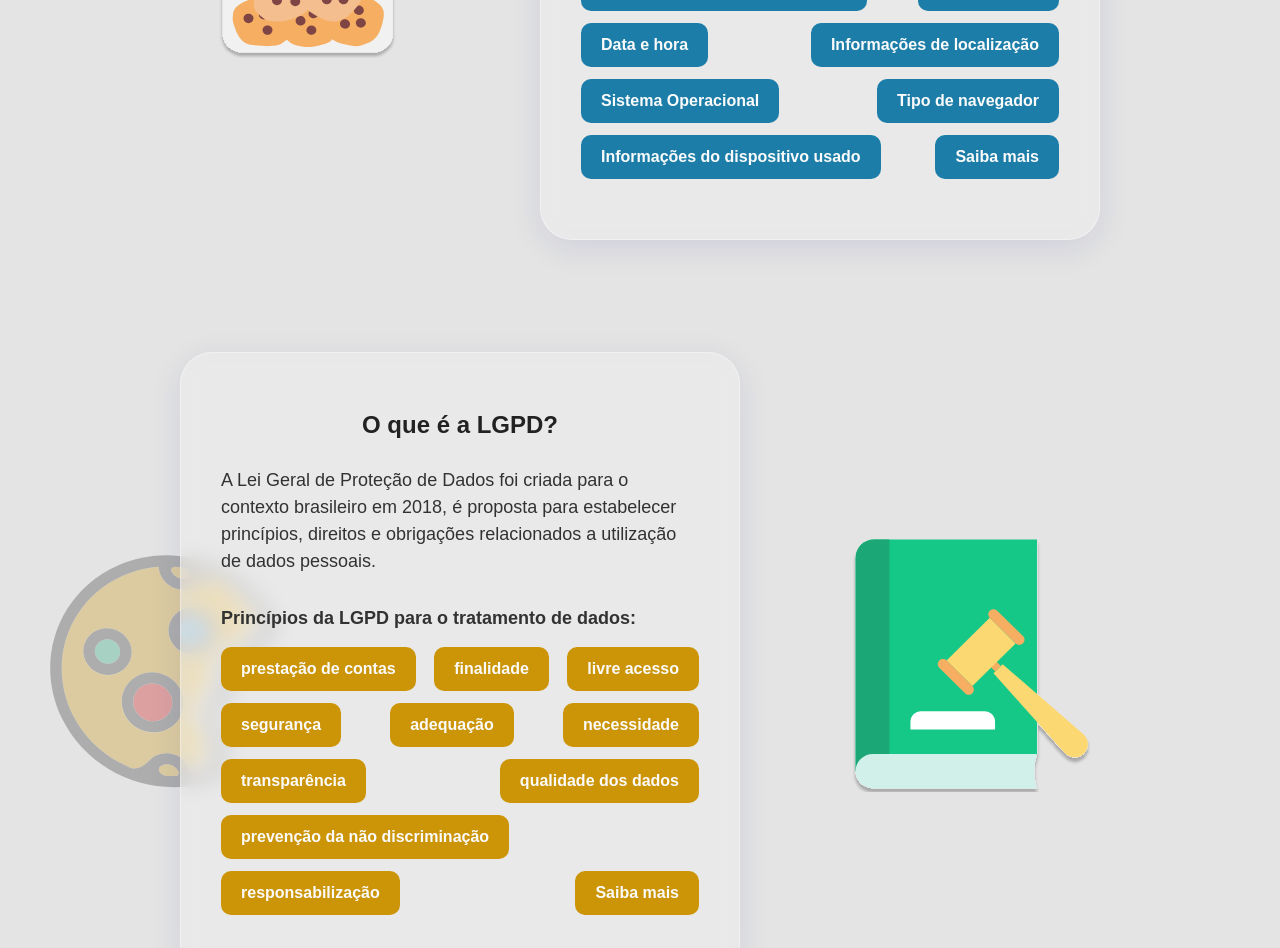
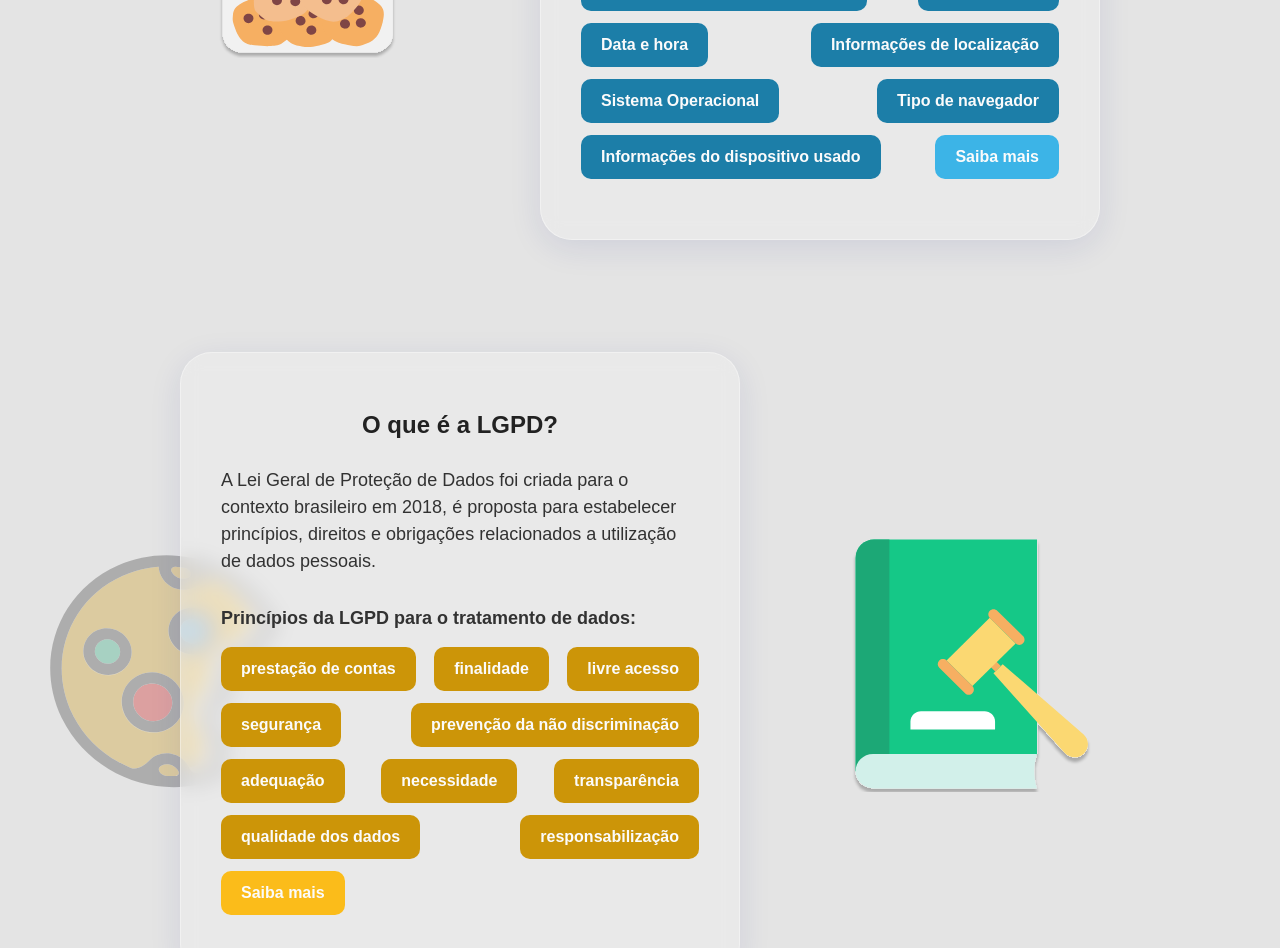
Before and after one commit to amanda-bmelo/guide-for-consent-banners, a React (Create React App) app: page / in a window 1280 px wide. Shown: the part 10460-11408 px from the top of the page. Built offline with nearby package versions, Linux system fonts and the light colour scheme; a web font is replaced by a local one.

Commit message:
feat(About): add interactive "Saiba mais" links with hover effects and styling

```diff
--- a/src/sections/About/About.css
+++ b/src/sections/About/About.css
@@ -75,6 +75,35 @@
   background-color: var(--yellow-color-primary);
 }
 
+
+.about-content ul li.saiba-mais {
+  cursor: pointer;
+  transition: transform 0.2s ease, box-shadow 0.2s ease, filter 0.2s ease;
+}
+
+.about-content ul li.saiba-mais:hover {
+  transform: scale(1.05);
+  box-shadow: 0 0.25rem 0.75rem rgba(0, 0, 0, 0.2);
+  filter: brightness(1.1);
+}
+
+.about-content ul li.saiba-mais:active {
+  transform: scale(0.98);
+}
+
+.about-content ul li.saiba-mais a {
+  color: inherit;
+  text-decoration: none;
+}
+
+.about-content ul li.saiba-mais.about-cookies {
+  background-color: var(--blue-color-primary);
+}
+
+.about-content ul li.saiba-mais.about-lgpd {
+  background-color: var(--light-yellow-color);
+}
+
 .about-image {
   flex: 0 0 auto;
   display: flex;
--- a/src/sections/About/About.js
+++ b/src/sections/About/About.js
@@ -56,7 +56,15 @@ const About = () => {
               <li>Sistema Operacional</li>
               <li>Tipo de navegador</li>
               <li>Informações do dispositivo usado</li>
-              <li>Saiba mais</li>
+              <li className="saiba-mais about-cookies">
+                <a
+                  href="https://goadopt.io/blog/cookies-e-lgpd/"
+                  target="_blank"
+                  rel="noopener noreferrer"
+                >
+                  Saiba mais
+                </a>
+              </li>
             </ul>
           </div>
         </div>
@@ -76,13 +84,21 @@ const About = () => {
               <li>finalidade</li>
               <li>livre acesso</li>
               <li>segurança</li>
+              <li>prevenção da não discriminação</li>
               <li>adequação</li>
               <li>necessidade</li>
               <li>transparência</li>
               <li>qualidade dos dados</li>
-              <li>prevenção da não discriminação</li>
               <li>responsabilização</li>
-              <li>Saiba mais</li>
+              <li className="saiba-mais about-lgpd">
+                <a
+                  href="https://www.gov.br/esporte/pt-br/acesso-a-informacao/lgpd"
+                  target="_blank"
+                  rel="noopener noreferrer"
+                >
+                  Saiba mais
+                </a>
+              </li>
             </ul>
           </div>
           <div className="about-image">
```
